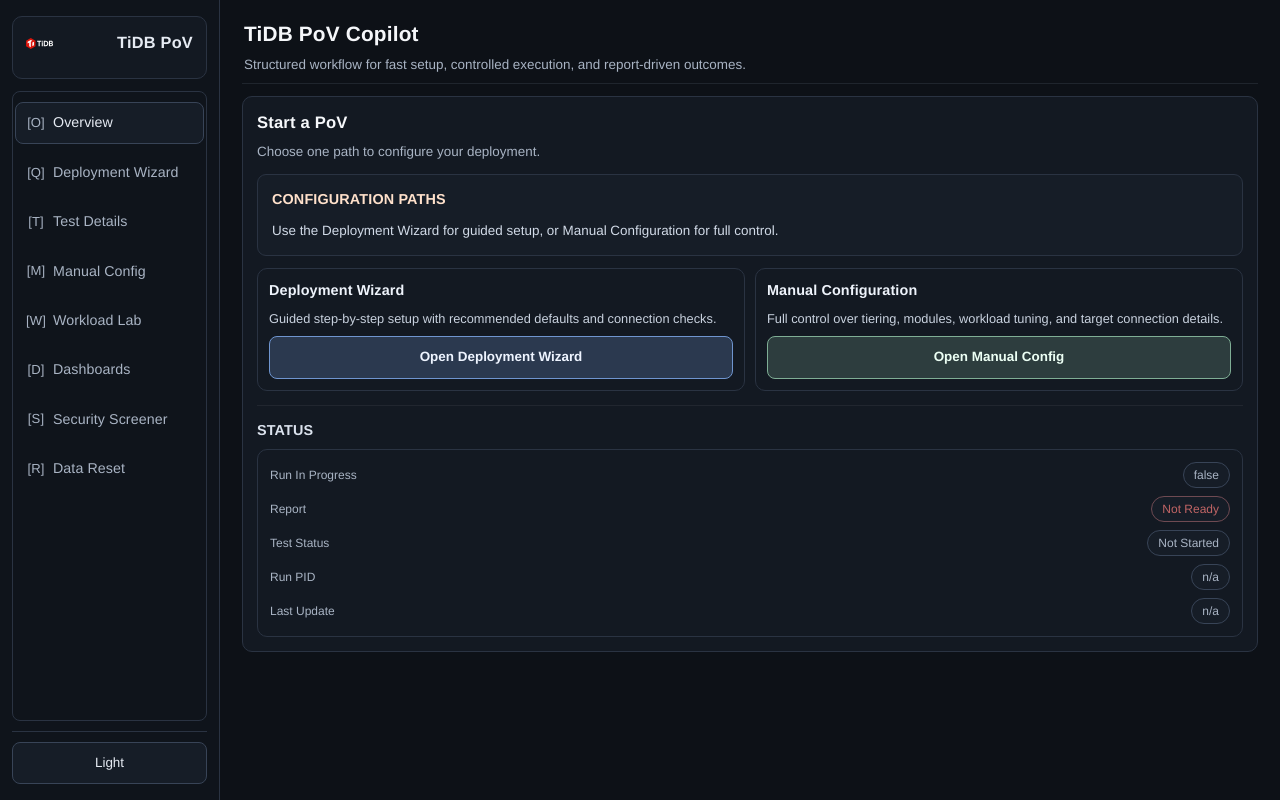
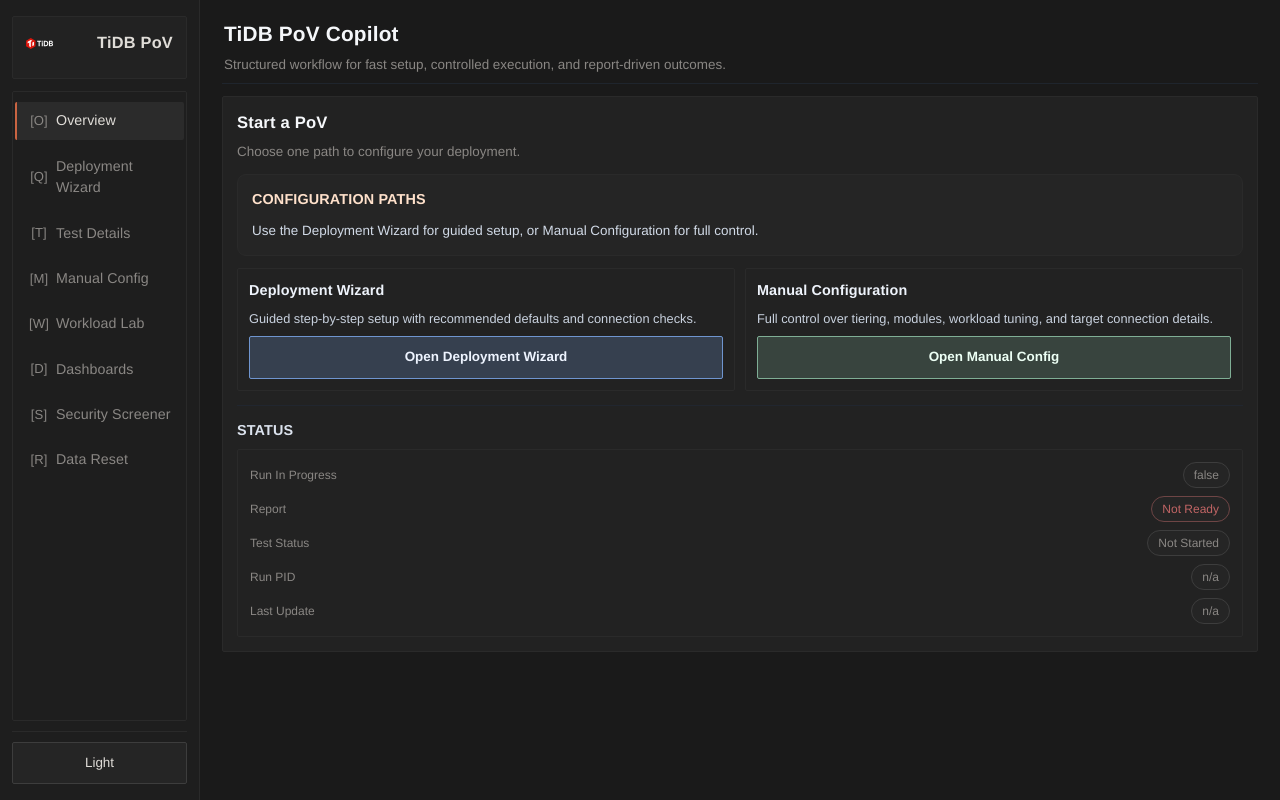
Before and after one commit to stephenlthorn/tidb-pov-kit-self-service, a Flask app: page / in a window 1280 px wide. Run offline with Flask 3, Linux system fonts and the light colour scheme; parts of the project's set-up code (start-up, migrations or seed data) failed here and were passed over.

Commit message:
style: restyle UI to Claude Code aesthetic
- Warm charcoal backgrounds (#1a1a1a) replacing navy blue-black
- Anthropic coral accent (#c96442) replacing blue accent
- All border-radii collapsed to 2px for sharp, boxy look
- Sidebar nav active state: left-border indicator replacing filled pill
- Sidebar width narrowed to 200px
- Topbar padding tightened

Co-Authored-By: Claude Sonnet 4.6 <noreply@anthropic.com>

```diff
--- a/setup/static/poc_web_ui_refined.css
+++ b/setup/static/poc_web_ui_refined.css
@@ -1,19 +1,19 @@
 :root {
   color-scheme: dark;
-  --bg: #0d1117;
-  --surface: #131922;
-  --surface-2: #161d27;
-  --surface-3: #0f141b;
-  --line: #2a3342;
-  --line-2: #384457;
-  --text: #e6ebf3;
-  --muted: #a9b4c4;
-  --primary: #8ea2c8;
-  --primary-soft: rgba(142, 162, 200, 0.18);
+  --bg: #1a1a1a;
+  --surface: #222222;
+  --surface-2: #252525;
+  --surface-3: #1e1e1e;
+  --line: #2a2a2a;
+  --line-2: #3d3d3d;
+  --text: #e0ddd8;
+  --muted: #8a8784;
+  --primary: #c96442;
+  --primary-soft: rgba(201, 100, 66, 0.12);
   --success: #4fa37b;
   --danger: #c16565;
   --warning: #c79a52;
-  --radius: 10px;
+  --radius: 2px;
   --shadow: 0 2px 10px rgba(7, 10, 15, 0.2);
 }
 
@@ -44,7 +44,7 @@ body {
 
 .layout {
   display: grid !important;
-  grid-template-columns: 240px minmax(0, 1fr);
+  grid-template-columns: 200px minmax(0, 1fr);
   min-height: 100vh;
 }
 
@@ -60,7 +60,7 @@ body {
 .brand {
   border: 1px solid var(--line) !important;
   background: var(--surface) !important;
-  border-radius: 10px !important;
+  border-radius: 2px !important;
   box-shadow: none !important;
 }
 
@@ -132,19 +132,20 @@ body {
   display: flex !important;
   align-items: center !important;
   justify-content: flex-start !important;
-  border: 1px solid transparent !important;
+  border: none !important;
+  border-left: 2px solid transparent !important;
   background: transparent !important;
   color: var(--muted) !important;
-  border-radius: 8px !important;
+  border-radius: 2px !important;
   font-weight: 500 !important;
-  padding: 9px 10px !important;
+  padding: 8px 10px 8px 12px !important;
   transform: none !important;
   box-shadow: none !important;
 }
 
 .sidebar .tab-btn:hover {
-  border-color: var(--line) !important;
-  background: var(--surface-2) !important;
+  border-left-color: transparent !important;
+  background: rgba(255,255,255,0.04) !important;
   color: var(--text) !important;
 }
 
@@ -155,8 +156,8 @@ body {
 }
 
 .sidebar .tab-btn.active {
-  border-color: var(--line-2) !important;
-  background: var(--surface-2) !important;
+  border-left-color: var(--primary) !important;
+  background: rgba(255,255,255,0.06) !important;
   color: var(--text) !important;
   box-shadow: none !important;
 }
@@ -242,7 +243,7 @@ body {
   border: 1px solid var(--line) !important;
   background: var(--surface) !important;
   box-shadow: none !important;
-  border-radius: 10px !important;
+  border-radius: 2px !important;
 }
 
 .panel {
@@ -262,7 +263,7 @@ body {
   border: 1px solid var(--line-2) !important;
   background: var(--surface-2) !important;
   color: var(--text) !important;
-  border-radius: 8px !important;
+  border-radius: 2px !important;
   box-shadow: none !important;
   text-transform: none !important;
   font-weight: 500 !important;
@@ -454,7 +455,7 @@ pre.log,
 
 .overview-status {
   border: 1px solid var(--line);
-  border-radius: 10px;
+  border-radius: 2px;
   background: var(--surface);
   padding: 12px;
   display: grid;
@@ -775,7 +776,7 @@ pre.log,
 
 @media (max-width: 1400px) {
   .layout {
-    grid-template-columns: 220px minmax(0, 1fr);
+    grid-template-columns: 200px minmax(0, 1fr);
   }
 }
 
--- a/setup/static/ui_foundation.css
+++ b/setup/static/ui_foundation.css
@@ -14,26 +14,26 @@
   --space-8: 32px;
   --space-9: 40px;
 
-  --radius-sm: 6px;
-  --radius-md: 8px;
-  --radius-lg: 12px;
+  --radius-sm: 2px;
+  --radius-md: 2px;
+  --radius-lg: 4px;
   --radius-pill: 999px;
 
   --border-thin: 1px;
   --border-thick: 2px;
 
-  --bg: #0d1117;
-  --surface: #131922;
-  --surface-subtle: #161d27;
-  --surface-muted: #0f141b;
-  --border: #2a3342;
-  --border-strong: #384457;
-  --text: #e6ebf3;
-  --text-muted: #a9b4c4;
-  --text-subtle: #8a95a6;
-  --accent: #8ea2c8;
-  --accent-strong: #a9b9d8;
-  --focus: #9bb4e7;
+  --bg: #1a1a1a;
+  --surface: #222222;
+  --surface-subtle: #252525;
+  --surface-muted: #1e1e1e;
+  --border: #2a2a2a;
+  --border-strong: #3d3d3d;
+  --text: #e0ddd8;
+  --text-muted: #8a8784;
+  --text-subtle: #5a5754;
+  --accent: #c96442;
+  --accent-strong: #d4724e;
+  --focus: #c96442;
   --success: #4fa37b;
   --warning: #c79a52;
   --danger: #c16565;
```
Also changed, not shown: other parts of setup/static/poc_web_ui_refined.css (+12 -12 lines), other parts of setup/static/ui_foundation.css (+16 -11 lines).
